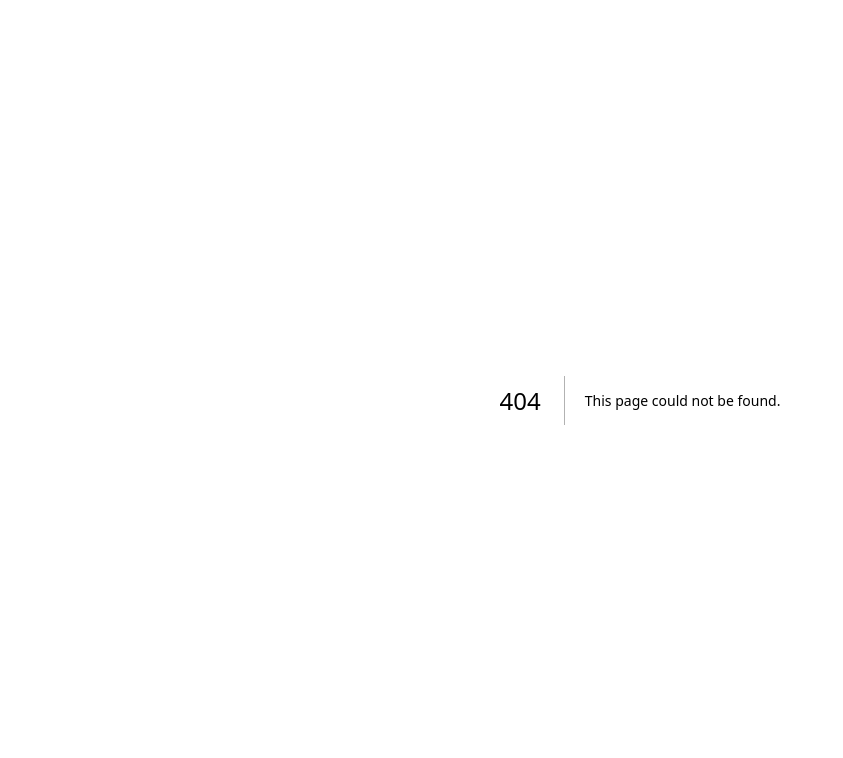
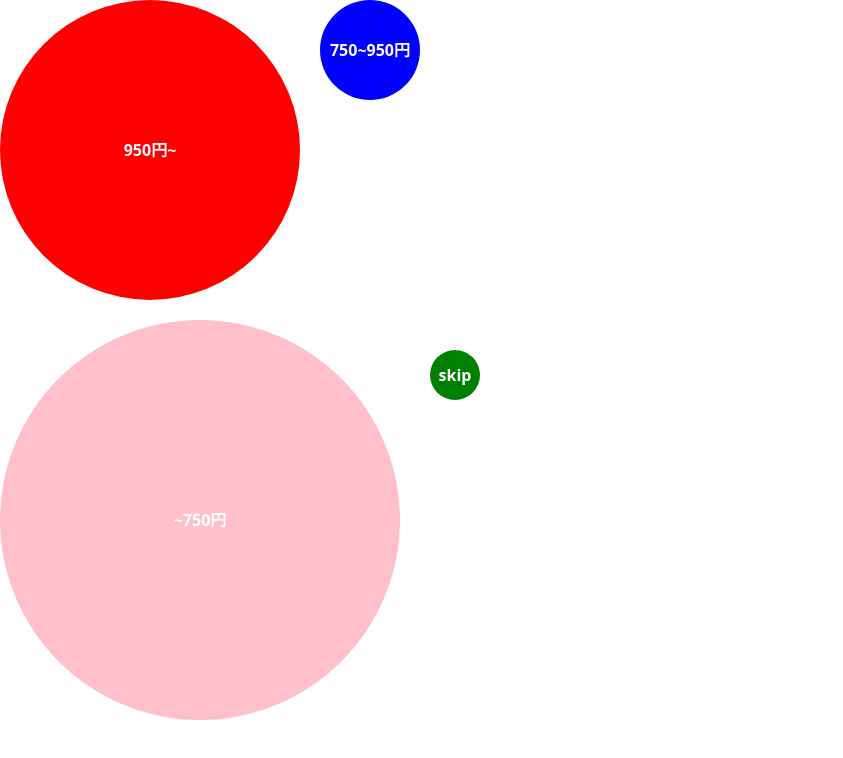
Before and after one commit to iputapp/lounas, a Next.js app: page /test/component/navigations in a window 1280 px wide. Before the commit this address had no page. Shown: the top 758 px of the page, without its empty margins (0-843 px from the left). Built offline with nearby package versions, Linux system fonts and the light colour scheme.

Commit message:
circle
create circle as component

```diff
--- /dev/null
+++ b/src/app/test/component/layout.tsx
@@ -0,0 +1,14 @@
+export const metadata = {
+  title: "Test Component | IMAP",
+  description: "PROJECT PIPLUP",
+};
+
+export default function TestComponentLayout({ children }: { children: React.ReactNode }) {
+  return (
+    <>
+      <header></header>
+      <main>{children}</main>
+      <footer></footer>
+    </>
+  );
+}
--- /dev/null
+++ b/src/app/test/component/navigations/layout.tsx
@@ -0,0 +1,8 @@
+export const metadata = {
+  title: "Test navigation | IMAP",
+  description: "PROJECT PIPLUP",
+};
+
+export default function TestDialogInfoLayout({ children }: { children: React.ReactNode }) {
+  return children;
+}
--- /dev/null
+++ b/src/app/test/component/navigations/page.tsx
@@ -0,0 +1,9 @@
+import { BottomSelector } from "@/components/FourPoti/Potibox";
+
+export default function Test() {
+  return (
+    <div>
+      <BottomSelector />
+    </div>
+  );
+}
--- /dev/null
+++ b/src/components/FourPoti/Circle.tsx
@@ -0,0 +1,33 @@
+import React from "react";
+
+interface CircleProps {
+  size: number; // 円の大きさ
+  position: { x: number; y: number }; // 円の位置
+  color: string; // 円の色
+  label?: string; // 円のラベル（オプション）
+}
+
+const Circle: React.FC<CircleProps> = ({ size, position, color, label }) => {
+  return (
+    <div
+      style={{
+        width: `${size}px`,
+        height: `${size}px`,
+        backgroundColor: color,
+        borderRadius: "50%",
+        position: "absolute",
+        left: `${position.x}px`,
+        top: `${position.y}px`,
+        display: "flex",
+        alignItems: "center",
+        justifyContent: "center",
+        color: "white",
+        fontWeight: "bold",
+      }}
+    >
+      {label}
+    </div>
+  );
+};
+
+export default Circle;
--- /dev/null
+++ b/src/components/FourPoti/Potibox.tsx
@@ -0,0 +1,16 @@
+import React from "react";
+
+import Circle from "./Circle"; // CircleProps のインポートを追加
+
+function BottomSelector() {
+  return (
+    <div style={{ position: "relative", height: "900px", width: "900px" }}>
+      <Circle size={300} position={{ x: 0, y: 0 }} color="red" label="950円~" />
+      <Circle size={100} position={{ x: 320, y: 0 }} color="blue" label="750~950円" />
+      <Circle size={400} position={{ x: 0, y: 320 }} color="pink" label="~750円" />
+      <Circle size={50} position={{ x: 430, y: 350 }} color="green" label="skip" />
+    </div>
+  );
+}
+
+export { BottomSelector };
```
